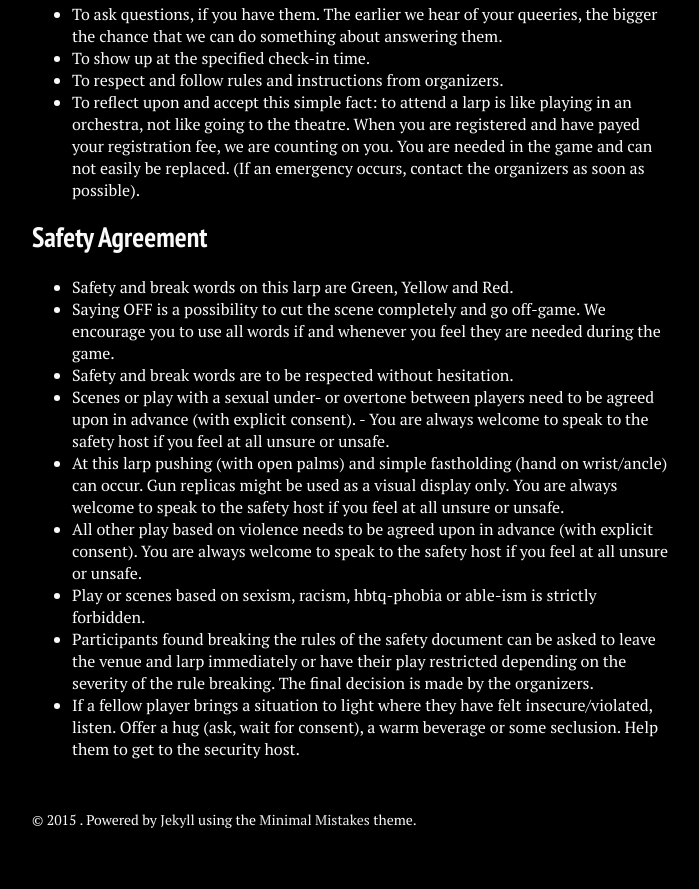
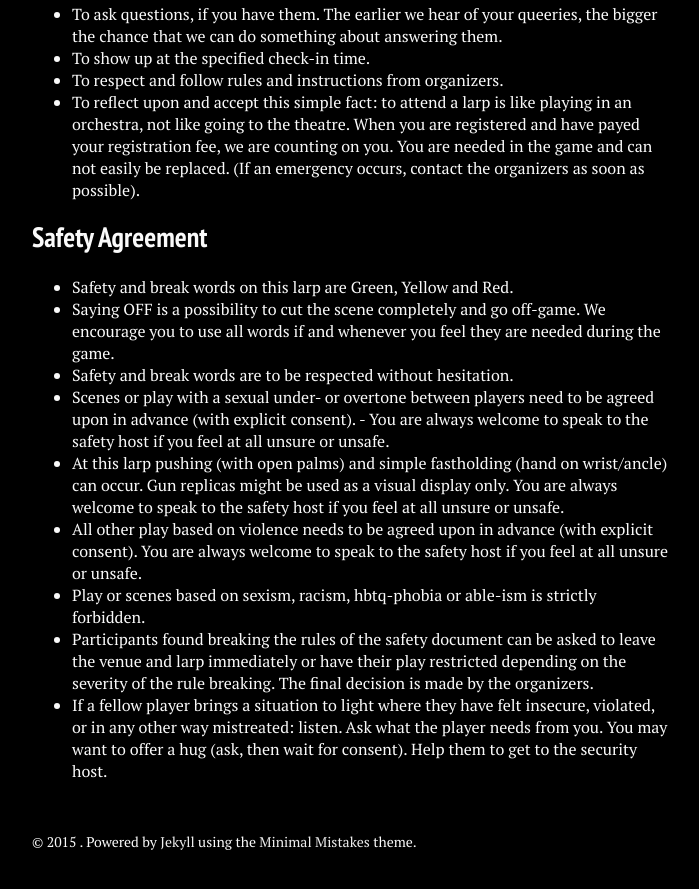
Before and after one commit to stanislavb/en.coven.nu, a Jekyll site: the page built from practical/index.md, in a window 1280 px wide and 900 px high, scrolled down 1889 px. Shown: the top 889 px of the window, without its empty margins (288-987 px from the left). Built offline with Jekyll 4.4.1, drawn with Linux system fonts in a browser that asks for light colours; nearby versions of some CDN libraries.

Commit message:
Update index.md

```diff
--- a/practical/index.md
+++ b/practical/index.md
@@ -83,4 +83,4 @@ As a participant we expect of you:
 - All other play based on violence needs to be agreed upon in advance (with explicit consent). You are always welcome to speak to the safety host if you feel at all unsure or unsafe.
 - Play or scenes based on sexism, racism, hbtq-phobia or able-ism is strictly forbidden.
 - Participants found breaking the rules of the safety document can be asked to leave the venue and larp immediately or have their play restricted depending on the severity of the rule breaking. The final decision is made by the organizers.
-- If a fellow player brings a situation to light where they have felt insecure/violated, listen. Offer a hug (ask, wait for consent), a warm beverage or some seclusion. Help them to get to the security host.
+- If a fellow player brings a situation to light where they have felt insecure, violated, or in any other way mistreated: listen. Ask what the player needs from you. You may want to offer a hug (ask, then wait for consent). Help them to get to the security host.
```
